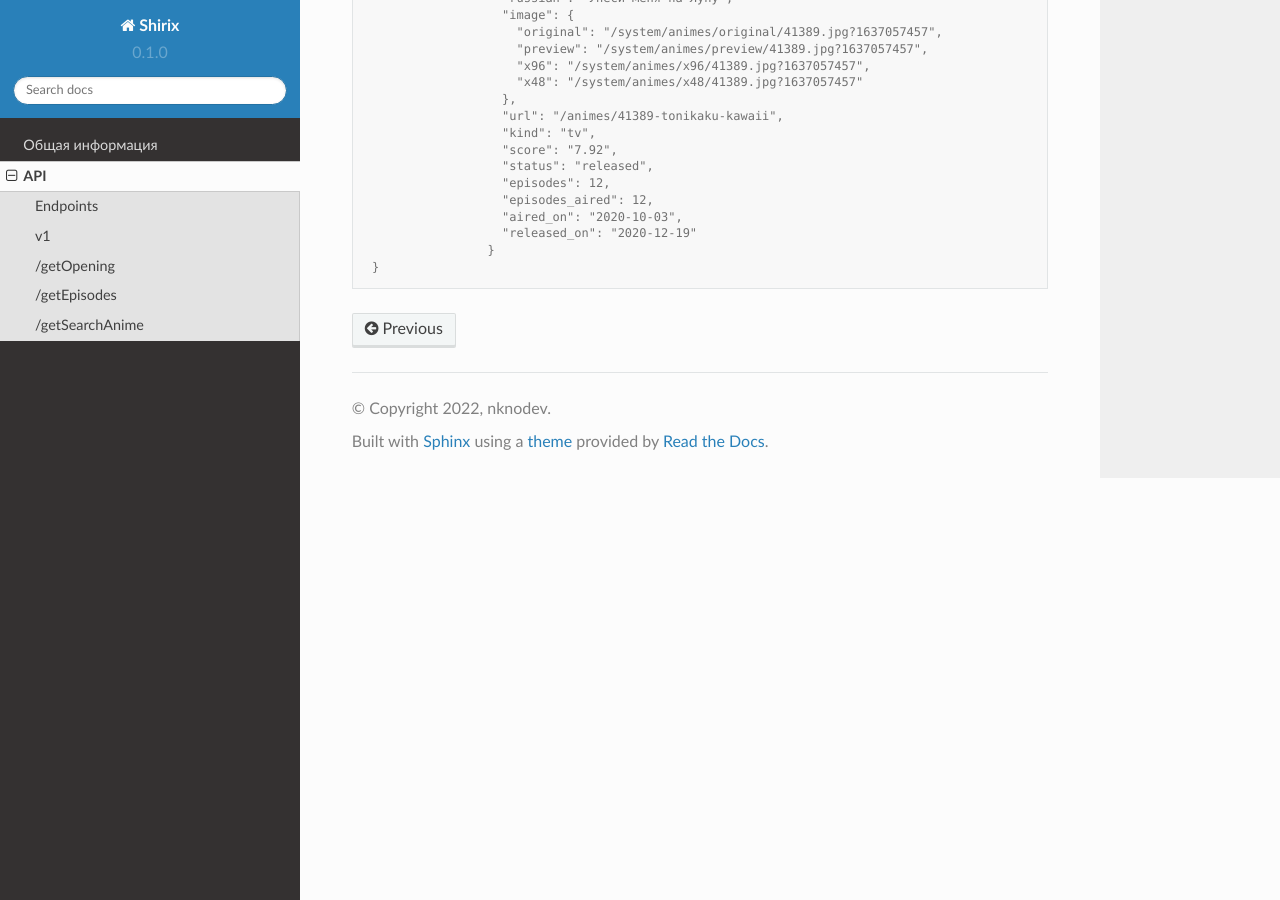
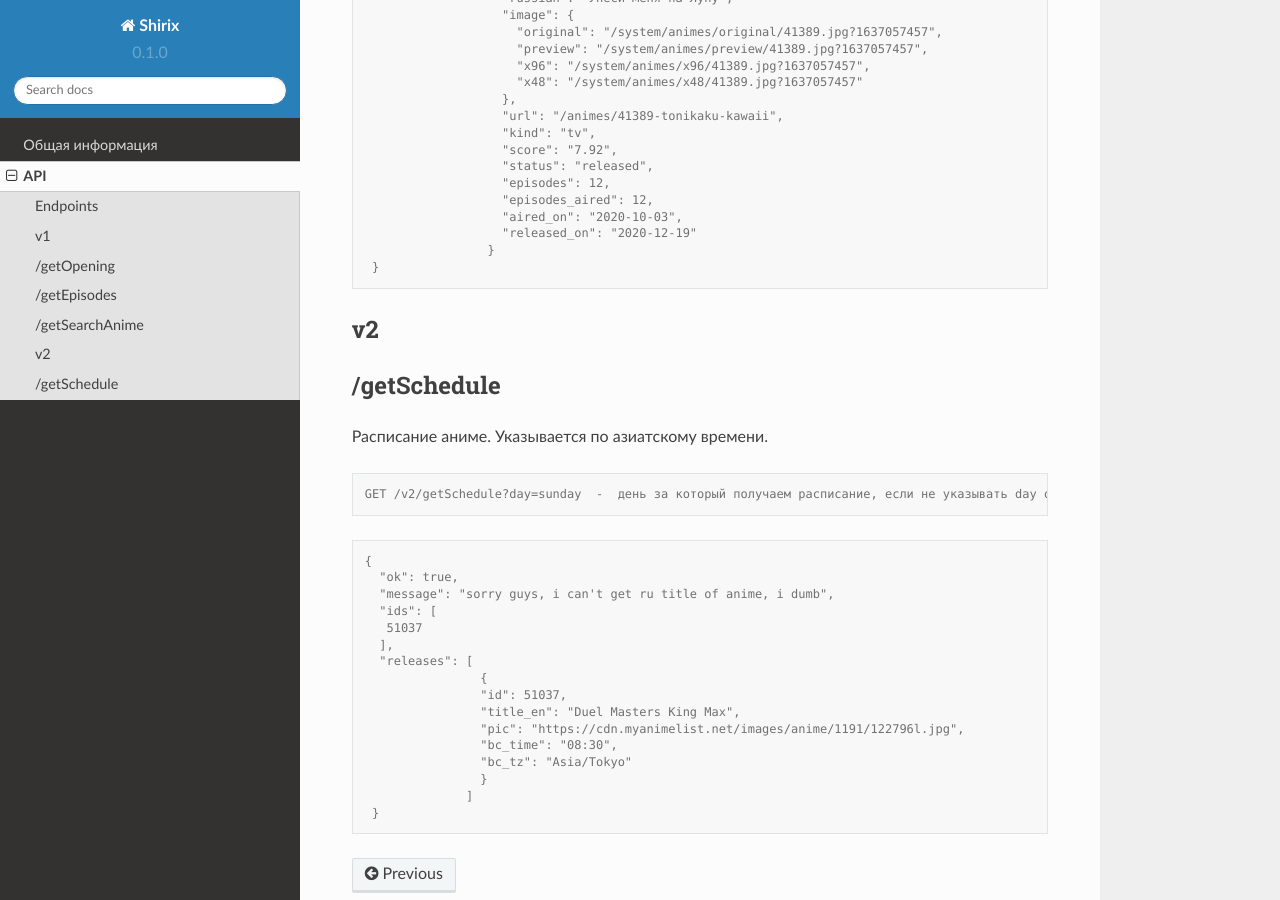
Before and after one commit to nknodev/shirix-docs, a Sphinx documentation site: the page built from docs/source/api.rst, in a window 1280 px wide and 900 px high, scrolled down 1694 px. Built offline with Sphinx 7.4.7 and the Read the Docs theme 2.0.0, drawn with Linux system fonts in a browser that asks for light colours.

Commit message:
Update api.rst

```diff
--- a/docs/source/api.rst
+++ b/docs/source/api.rst
@@ -112,3 +112,36 @@ v1
                      "released_on": "2020-12-19"
                    }
    }
+
+
+.. _v2:
+
+v2
+------------
+.. _/getsh:
+/getSchedule
+------
+Расписание аниме. Указывается по азиатскому времени.
+
+.. code-block:: console
+
+  GET /v2/getSchedule?day=sunday  -  день за который получаем расписание, если не указывать day он установится в значение today
+
+.. code-block:: console
+
+   {
+     "ok": true,
+     "message": "sorry guys, i can't get ru title of anime, i dumb",
+     "ids": [
+      51037
+     ],
+     "releases": [
+                   {
+                   "id": 51037,
+                   "title_en": "Duel Masters King Max",
+                   "pic": "https://cdn.myanimelist.net/images/anime/1191/122796l.jpg",
+                   "bc_time": "08:30",
+                   "bc_tz": "Asia/Tokyo"
+                   }
+                 ]
+    }
```
